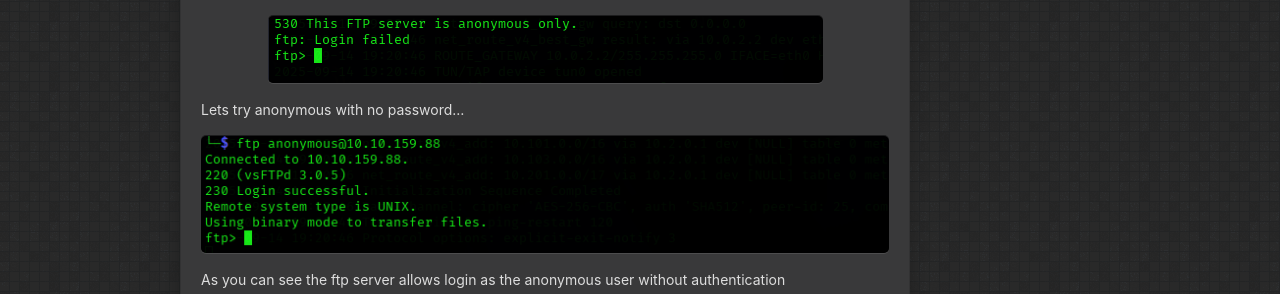
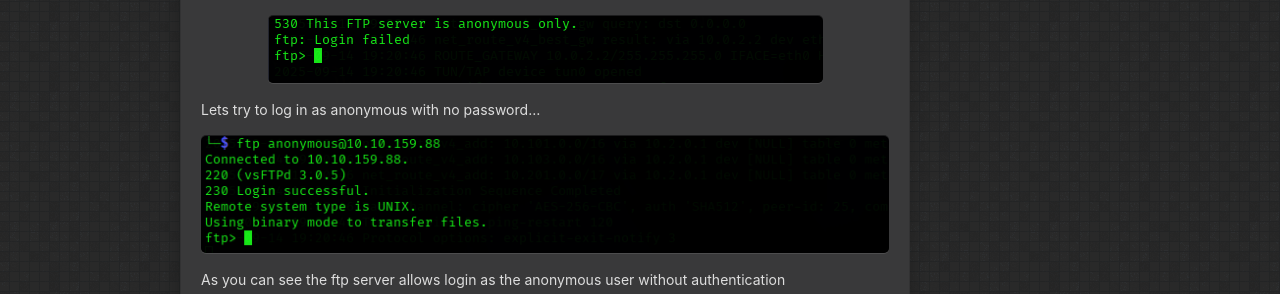
Before and after one commit to AaronBray/AaronBray.github.io, a Jekyll site: the page built from _posts/2025-09-05-Bounty-Hacker.md, in a window 1280 px wide and 900 px high, scrolled down 490 px. Shown: the part 159-453 px from the top of the window. Built offline with Jekyll 4.4.1, drawn with Linux system fonts in a browser that asks for light colours.

Commit message:
Update 2025-09-05-Bounty-Hacker.md

```diff
--- a/_posts/2025-09-05-Bounty-Hacker.md
+++ b/_posts/2025-09-05-Bounty-Hacker.md
@@ -26,7 +26,7 @@ Logging in with no username or password gives us the output that we are able to
 
 ![img]({{ '/assets/images/2-bountyhacker.png' | relative_url }}){: .center-image }
 
-Lets try anonymous with no password...
+Lets try to log in as anonymous with no password...
 
 
 ![img]({{ '/assets/images/3-bountyhacker.png' | relative_url }}){: .center-image }
```
